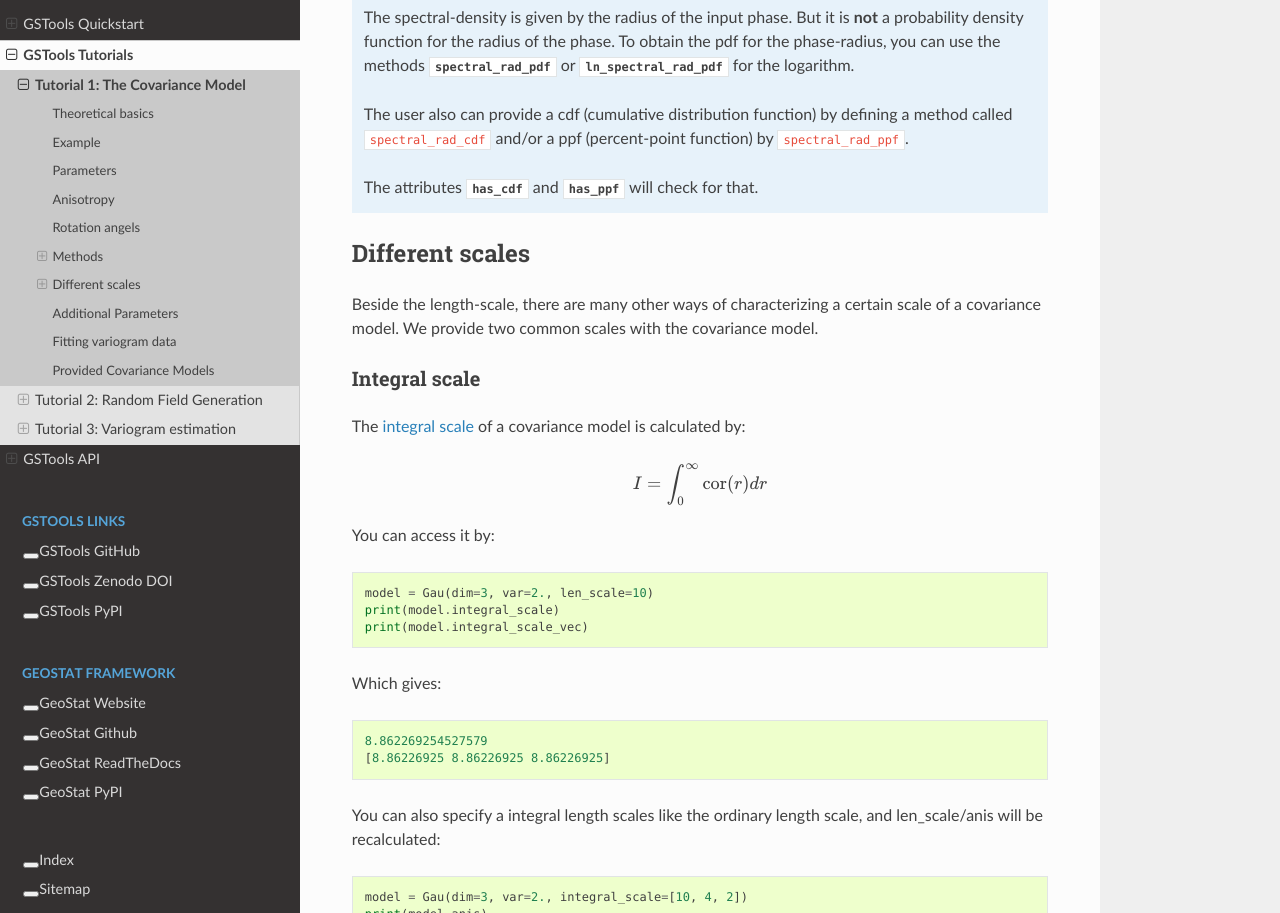
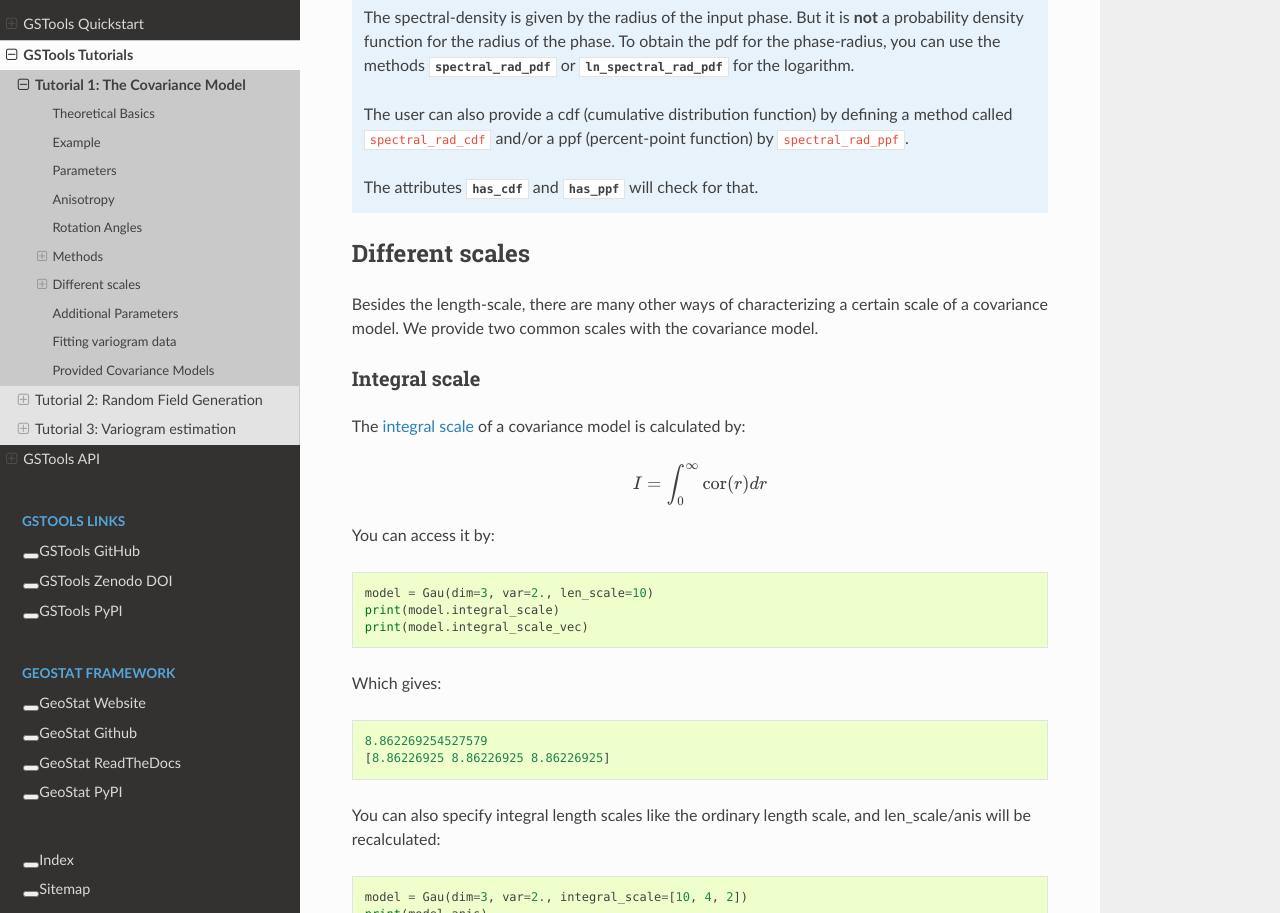
Before and after one commit to GeoStat-Framework/GSTools, a Sphinx documentation site: the page built from docs/source/tutorial_01_cov.rst, in a window 1280 px wide and 1400 px high, scrolled down 5248 px. Shown: the part 153-1066 px from the top of the window. Built offline with Sphinx 7.4.7 and the Read the Docs theme 2.0.0, drawn with Linux system fonts in a browser that asks for light colours; formulas are drawn with MathJax 3; some of the changed text lies outside the part shown.

Commit message:
Corrected some typos and formatting in tutorial

```diff
--- a/docs/source/tutorial_01_cov.rst
+++ b/docs/source/tutorial_01_cov.rst
@@ -151,7 +151,7 @@ Which gives:
     10
     [10.  5.  4.]
 
-Rotation angels
+Rotation Angles
 ---------------
 
 The main directions of the field don't have to coincide with the spatial
@@ -278,7 +278,7 @@ Which gives:
    To obtain the pdf for the phase-radius, you can use the methods
    :any:`spectral_rad_pdf` or :any:`ln_spectral_rad_pdf` for the logarithm.
 
-   The user also can provide a cdf (cumulative distribution function) by
+   The user can also provide a cdf (cumulative distribution function) by
    defining a method called ``spectral_rad_cdf`` and/or a ppf (percent-point function)
    by ``spectral_rad_ppf``.
 
@@ -287,7 +287,7 @@ Which gives:
 Different scales
 ----------------
 
-Beside the length-scale, there are many other ways of characterizing a certain
+Besides the length-scale, there are many other ways of characterizing a certain
 scale of a covariance model. We provide two common scales with the covariance
 model.
 
@@ -314,7 +314,7 @@ Which gives:
     8.862269254527579
     [8.86226925 8.86226925 8.86226925]
 
-You can also specify a integral length scales like the ordinary length scale,
+You can also specify integral length scales like the ordinary length scale,
 and len_scale/anis will be recalculated:
 
 .. code-block:: python
```
Also changed, not shown: other parts of docs/source/tutorial_01_cov.rst (+15 -15 lines).
